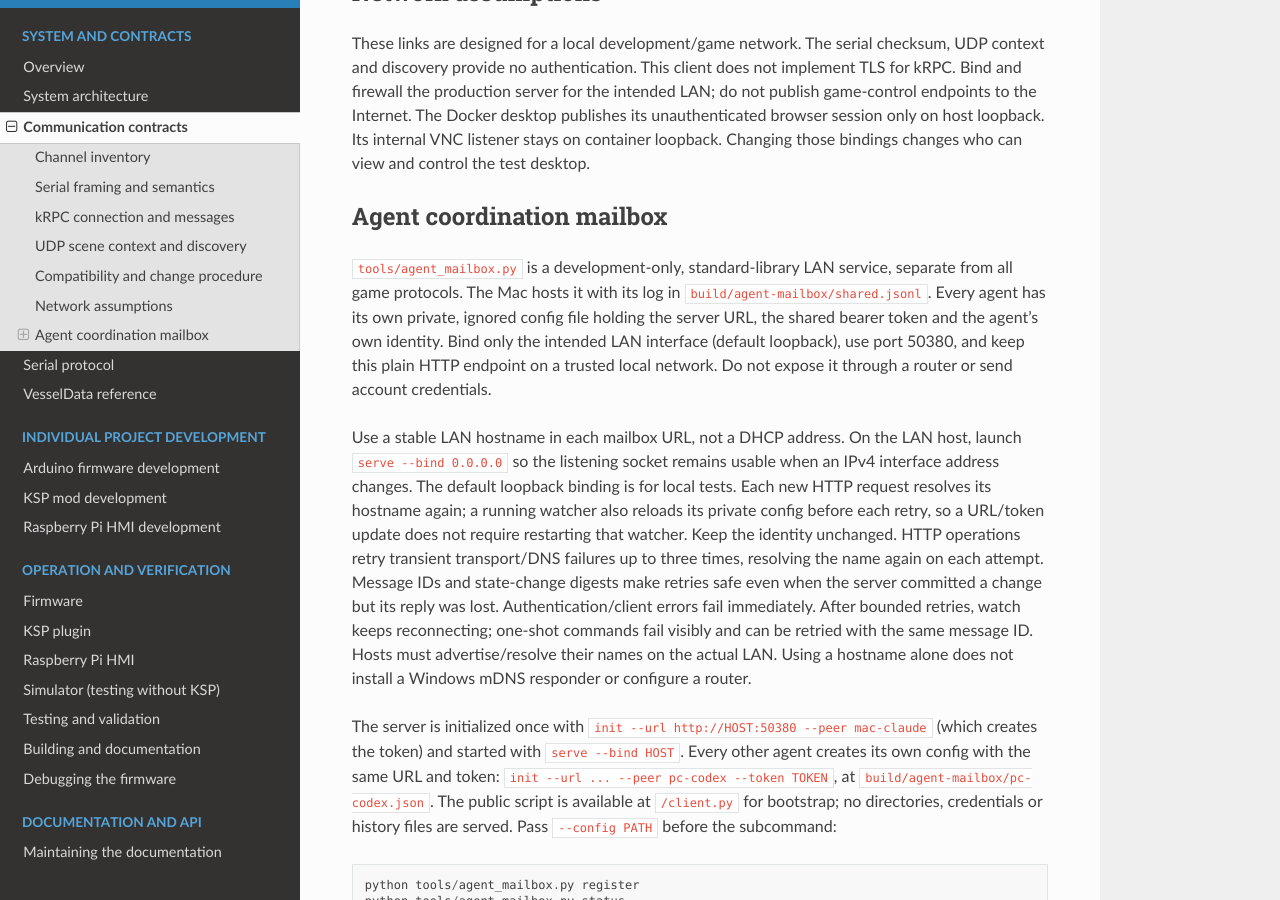
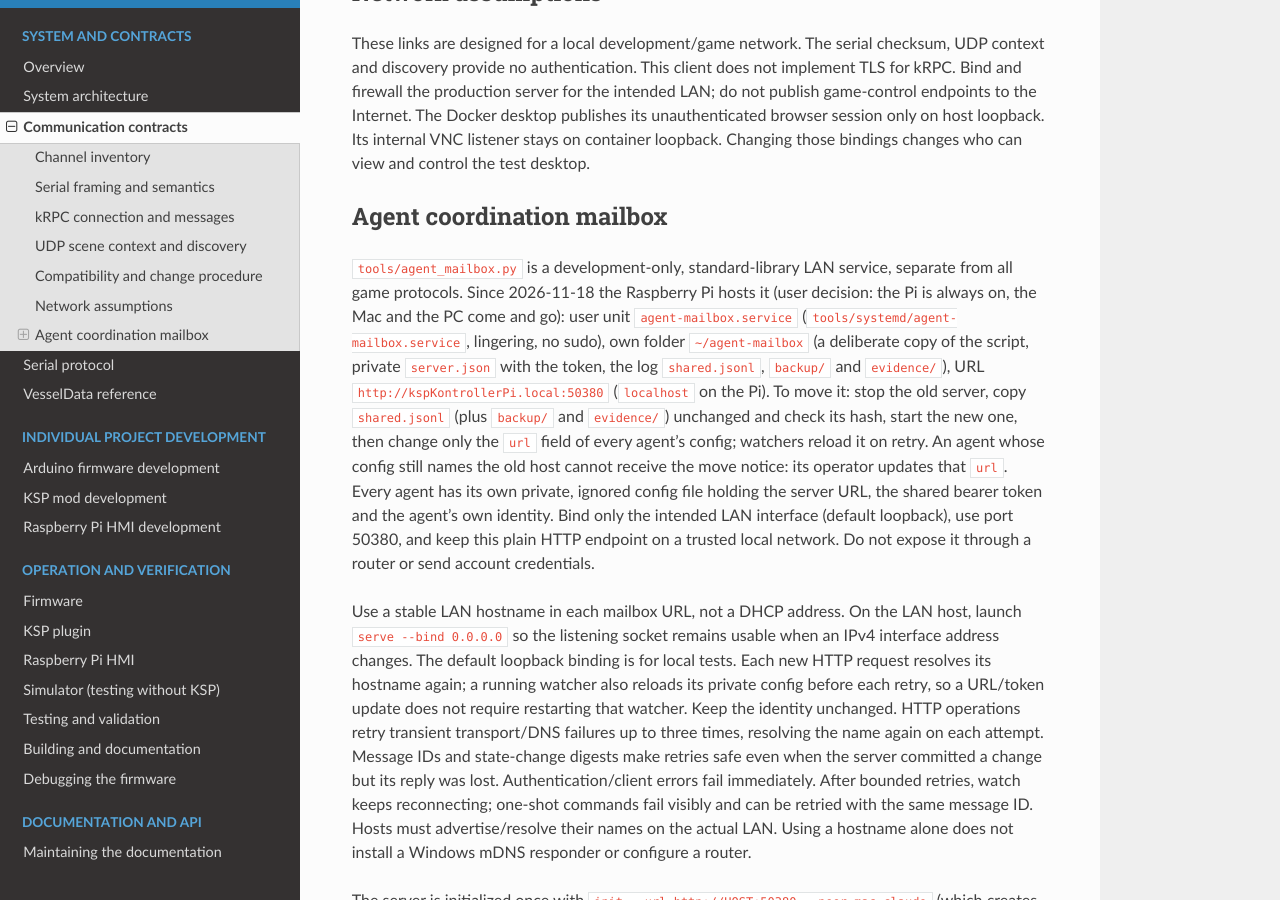
Before and after one commit to AlaNLrdE/KSPKontroller, a Sphinx documentation site: the page built from docs/communication.rst, in a window 1280 px wide and 900 px high, scrolled down 4368 px. Built offline with Sphinx 7.4.7 and the Read the Docs theme 3.1.0, drawn with Linux system fonts in a browser that asks for light colours; some of the changed text lies outside the part shown.

Commit message:
feat(mailbox): the mailbox server runs on the Pi as a user unit
User decision: the Pi is always on, the Mac and the PC come and go. tools/systemd/agent-mailbox.service runs a deliberate copy of agent_mailbox.py from ~/agent-mailbox (private server.json, journal, backup, evidence) on 0.0.0.0:50380. Moved 2026-11-18 with the journal copied unchanged (sha256 equal, last_seq 188); every agent's config now uses http://kspKontrollerPi.local:50380 (localhost on the Pi). Docs: hosting, move procedure, operator role.

Co-Authored-By: Claude Opus 5.5 <noreply@anthropic.com>

```diff
--- a/docs/communication.rst
+++ b/docs/communication.rst
@@ -195,7 +195,13 @@ Agent coordination mailbox
 --------------------------
 
 ``tools/agent_mailbox.py`` is a development-only, standard-library LAN service, separate from
-all game protocols. The Mac hosts it with its log in ``build/agent-mailbox/shared.jsonl``.
+all game protocols. Since 2026-11-18 the Raspberry Pi hosts it (user decision: the Pi is always on, the Mac and the
+PC come and go): user unit ``agent-mailbox.service`` (``tools/systemd/agent-mailbox.service``, lingering, no sudo),
+own folder ``~/agent-mailbox`` (a deliberate copy of the script, private ``server.json`` with the token, the log
+``shared.jsonl``, ``backup/`` and ``evidence/``), URL ``http://kspKontrollerPi.local:50380`` (``localhost`` on the Pi).
+To move it: stop the old server, copy ``shared.jsonl`` (plus ``backup/`` and ``evidence/``) unchanged and check its
+hash, start the new one, then change only the ``url`` field of every agent's config; watchers reload it on retry. An
+agent whose config still names the old host cannot receive the move notice: its operator updates that ``url``.
 Every agent has its own private, ignored config file holding the server URL, the shared bearer
 token and the agent's own identity. Bind only the intended LAN interface (default loopback),
 use port 50380, and keep this plain HTTP endpoint on a trusted local network. Do not expose it
@@ -261,8 +267,8 @@ Arbitration between agents
 
 **Roles** (user, 2026-11-17): the **coordinator is ``pc-claude``** (Claude Code on the PC). It plans and splits
 the work, assigns one owner and the locks per job, watches ``overdue`` and reassigns, merges results and keeps the
-user informed. ``mac-claude`` operates the mailbox server, which runs on the Mac (restarts and migrations only with
-the user's OK), and works on what the coordinator assigns. Every other agent (``pi-claude``, ``pc-codex`` once
+user informed. ``mac-claude`` operates the mailbox server, which runs on the Pi (over SSH; restarts and migrations only
+with the user's OK), and works on what the coordinator assigns. Every other agent (``pi-claude``, ``pc-codex`` once
 registered) takes work from the coordinator. Any agent still reports every message it exchanges to the user.
 
 Several agents can work on one machine (on 2026-11-17 Claude Code and Codex both ran on the PC with the same ``pc``
```
Also changed, not shown: CLAUDE.md (+2 -1 lines), 1 other file.
